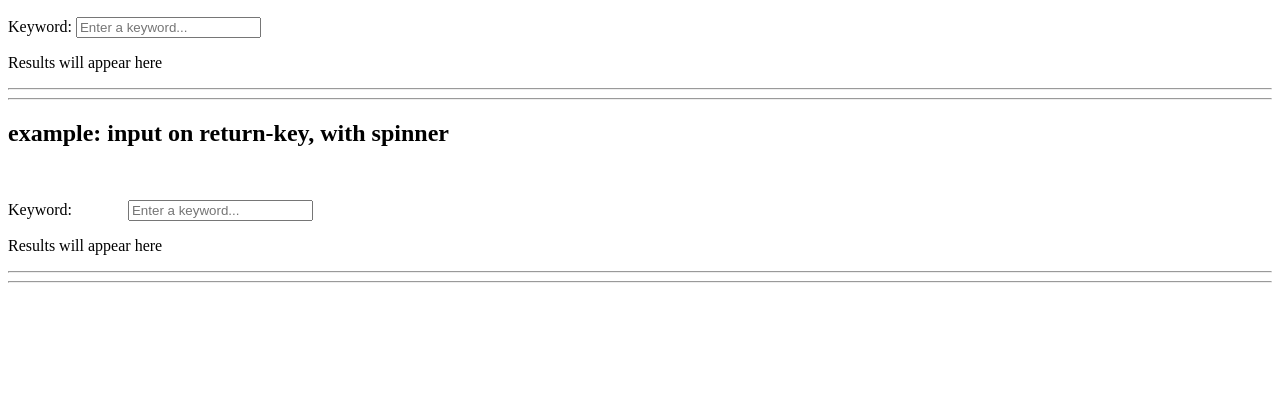
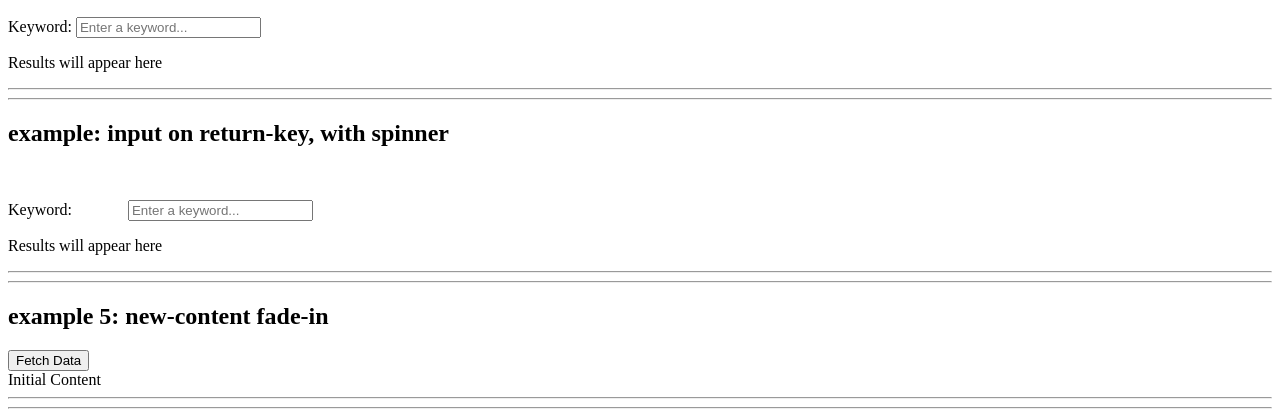
Before and after one commit to Brown-University-Library/ocra_lookup_project, a Django app: page /htmx_example/ in a window 1280 px wide. Shown: the part 441-858 px from the top of the page. Before the commit the page ends 724 px from the top, so only its background shows below. Run offline with Django 4.2, Linux system fonts and the light colour scheme; parts of the project's set-up code (start-up, migrations or seed data) failed here and were passed over; some libraries are stand-ins or nearby versions.

Commit message:
adds fade-in and fragment example.

```diff
--- a/config/urls.py
+++ b/config/urls.py
@@ -9,11 +9,15 @@ urlpatterns = [
     path( 'find/', views.find, name='find_url' ),
     path( 'results/', views.results, name='results_url' ),
 
-    path( 'htmx_example/', views.htmx_example, name='htmx_example_url' ),
 
     ## other --------------------------------------------------------
     path( '', views.root, name='root_url' ),
     path( 'admin/', admin.site.urls ),
     path( 'error_check/', views.error_check, name='error_check_url' ),
     path( 'version/', views.version, name='version_url' ),
+
+    ## htmx experimentation -----------------------------------------
+    path( 'htmx_example/', views.htmx_example, name='htmx_example_url' ),
+    path( 'htmx_f__new_content/', views.htmx_f__new_content, name='htmx_f__new_content_url' ),
+
 ]
--- a/ocra_lookup_app/templates/htmx_example.html
+++ b/ocra_lookup_app/templates/htmx_example.html
@@ -104,4 +104,20 @@
 <hr>
 <hr>
 
+<h2>example 5: new-content fade-in</h2>
+
+<button
+    hx-get="/htmx_f__new_content/"
+    hx-target="#example_5_content">
+
+    Fetch Data
+</button>
+
+<div id="example_5_content">
+    Initial Content
+</div>
+
+<hr>
+<hr>
+
 {% endblock content %}
--- a/ocra_lookup_app/views.py
+++ b/ocra_lookup_app/views.py
@@ -30,11 +30,6 @@ def find(request):
 
 def results(request):
     return HttpResponse( 'results coming' )
-
-## experimentation
-def htmx_example(request):
-    """ From: <https://www.sitepoint.com/htmx-introduction/> """
-    return render( request, 'htmx_example.html' )
 
 
 # -------------------------------------------------------------------
@@ -75,3 +70,22 @@ def version( request ):
 
 def root( request ):
     return HttpResponseRedirect( reverse('info_url') )
+
+
+# -------------------------------------------------------------------
+# htmx
+# -------------------------------------------------------------------
+
+
+def htmx_example(request):
+    """ From: <https://www.sitepoint.com/htmx-introduction/> """
+    return render( request, 'htmx_example.html' )
+
+
+def htmx_f__new_content(request):
+    html = '''
+<div id="example_5_content" class="fadeIn">
+  New Content
+</div>
+'''
+    return HttpResponse( html )
```
Lines whose indentation alone changed are shown as unchanged.
